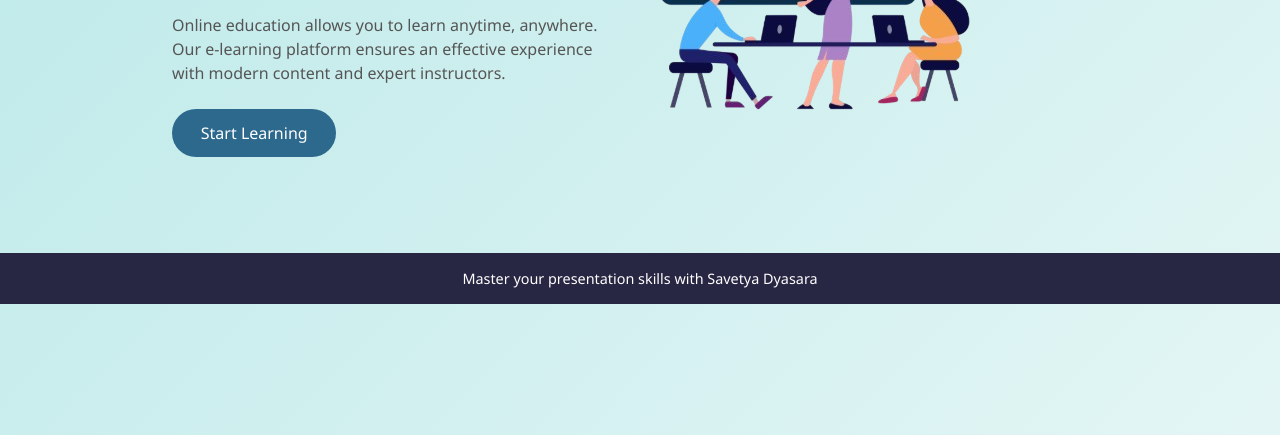
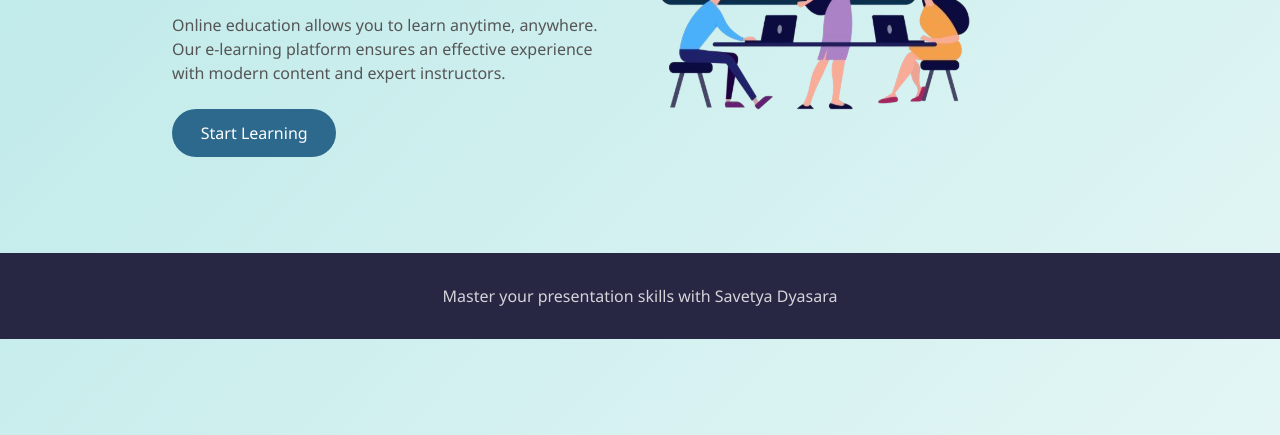
Before and after one commit to refinormdhn/UTS-PAWM-Savetya-Dyasara, a plain HTML site: page index.html in a window 1280 px wide. Shown: the part 365-800 px from the top of the page. Drawn offline with Linux system fonts and the light colour scheme.

Commit message:
fix footer homepage in style.css

```diff
--- a/css/style.css
+++ b/css/style.css
@@ -103,11 +103,15 @@ nav {
 /* footer */
 footer {
   background: #272643;
-  color: #fff;
+  color: #FFFFFF;
   text-align: center;
-  padding: 1rem;
-  font-size: 0.9rem;
-  margin-top: 3rem;
+  padding: 2rem;
+  margin-top: 4rem;
+}
+
+footer p {
+  margin: 0;
+  opacity: 0.8;
 }
 
 .modal {
```
